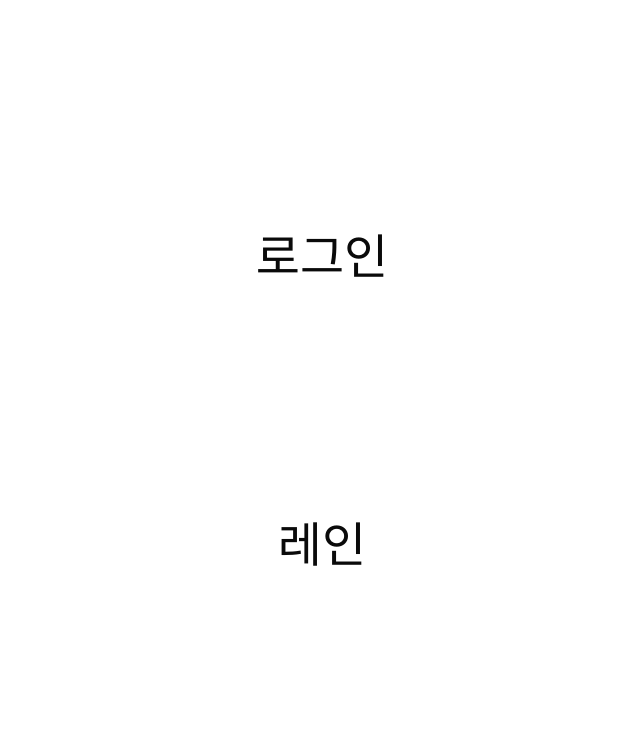
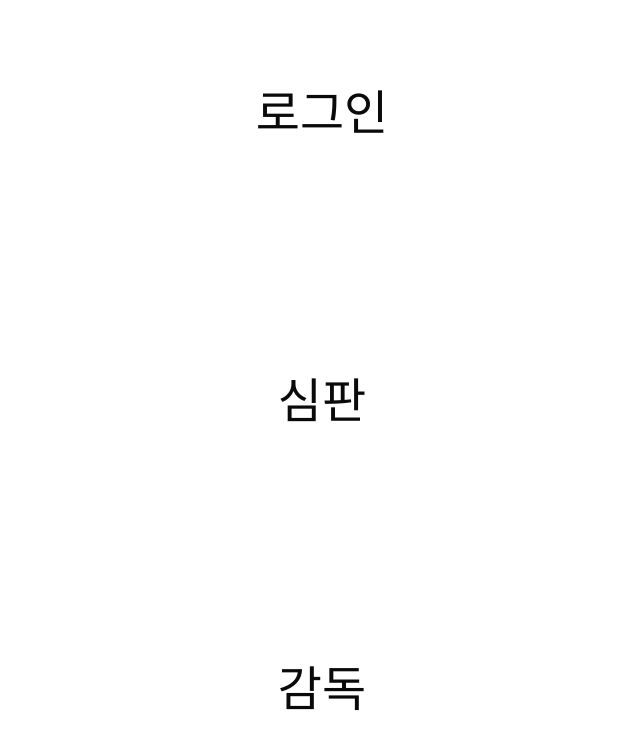
Before and after one commit to GangHyeokLee/BukguSwimming, a Next.js app: page / in a window 1280 px wide. Shown: the top 750 px of the page, without its empty margins (318-958 px from the left). Built offline with nearby package versions, Linux system fonts and the light colour scheme.

Commit message:
Feat: Auth

```diff
--- a/src/api/auth.ts
+++ b/src/api/auth.ts
@@ -1,11 +1,12 @@
 import apiClient from "@/api/apiClient";
 
 export const login = async (id: string, password: string) => {
-    const response = await apiClient.post("/auth/login",{
+    const response = await apiClient.post("/auth/login", {
         id, password
     });
+    return response.data;
+}
 
-    console.log(response);
-
-    return response;
+export const logout = async () => {
+    const response = await apiClient.post("/auth/logout");
 }
--- a/src/app/login/page.tsx
+++ b/src/app/login/page.tsx
@@ -1,10 +1,10 @@
 "use client"
 
-import {useRef, useState} from "react";
-import {Input} from "@/components/ui/input";
-import {LucideEye, LucideEyeClosed} from "lucide-react";
-import {Button} from "@/components/ui/button";
-import {login} from "@/api/auth";
+import { useRef, useState } from "react";
+import { Input } from "@/components/ui/input";
+import { LucideEye, LucideEyeClosed } from "lucide-react";
+import { Button } from "@/components/ui/button";
+import { login } from "@/api/auth";
 
 export default function LoginPage() {
     const [id, setId] = useState("");
@@ -27,8 +27,10 @@ export default function LoginPage() {
     }
 
     const handleLogin = async () => {
-        const response = await login(id, password);
-        console.log(response);
+        const response = await login(id, password) as { code: number };
+        if (response.code == 401) {
+            alert("아이디 또는 비밀번호가 일치하지 않습니다.");
+        }
     }
 
     const onSubmit = (e: React.FormEvent<HTMLFormElement>) => {
@@ -52,13 +54,13 @@ export default function LoginPage() {
                 <div>수영대회 운영진 페이지</div>
             </div>
             <form onSubmit={onSubmit}
-                  className="px-5 flex flex-col justify-center items-center w-full mt-10 gap-5">
+                className="px-5 flex flex-col justify-center items-center w-full mt-10 gap-5">
                 <div className="w-full flex flex-col gap-3">
                     <label htmlFor="id" className="w-full">아이디</label>
                     <Input
                         ref={idRef}
                         id="id" type="text" className="py-2 px-5 w-full text-xl h-fit" value={id}
-                        onChange={(e) => setId(e.target.value)}/>
+                        onChange={(e) => setId(e.target.value)} />
                 </div>
 
                 <div className="w-full flex flex-col gap-3">
@@ -78,13 +80,13 @@ export default function LoginPage() {
                             type="button"
                             onClick={() => setShowPassword(!showPassword)}
                         >
-                            {showPassword ? <LucideEye/> : <LucideEyeClosed/>}
+                            {showPassword ? <LucideEye /> : <LucideEyeClosed />}
                         </button>
                     </div>
                 </div>
 
                 <Button type="submit"
-                        className="mt-5 text-xl px-5 py-2 w-full bg-gray-500 text-white rounded h-fit">로그인</Button>
+                    className="mt-5 text-xl px-5 py-2 w-full bg-gray-500 text-white rounded h-fit">로그인</Button>
             </form>
         </div>
     )
--- a/src/app/page.tsx
+++ b/src/app/page.tsx
@@ -2,9 +2,10 @@ import Link from "next/link";
 
 export default function Home() {
   return (
-    <div className="flex flex-col h-screen w-full justify-center items-center gap-60 text-5xl">
-        <Link href={"/login"} >로그인</Link>
-        <Link href={"/lane"} >레인</Link>
+    <div className="flex flex-col h-screen w-full justify-center items-center gap-60 text-5xl text-center">
+      <Link href={"/login"} >로그인</Link>
+      <Link href={"/judge"} >심판</Link>
+      <Link href={"/director"} >감독</Link>
     </div>
   );
 }
```
